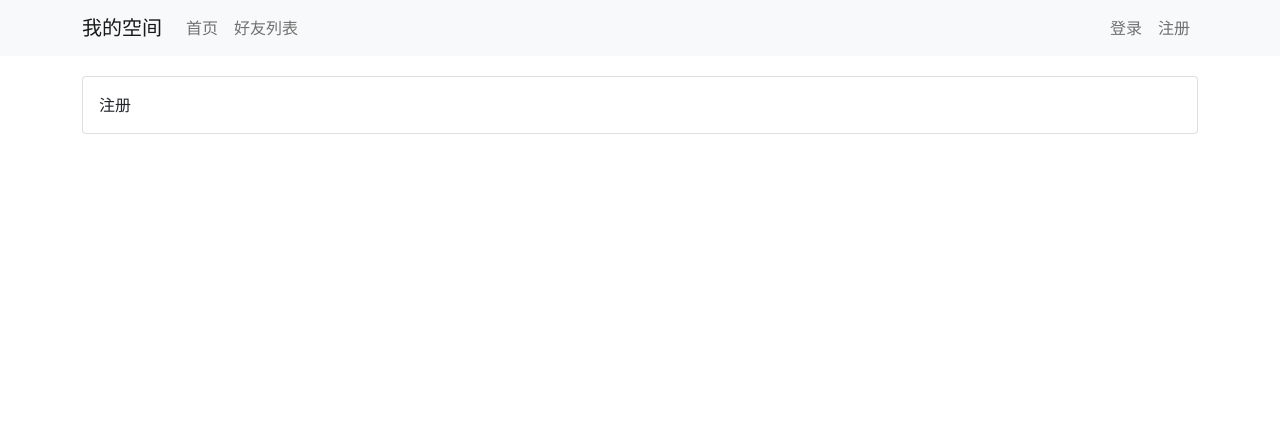
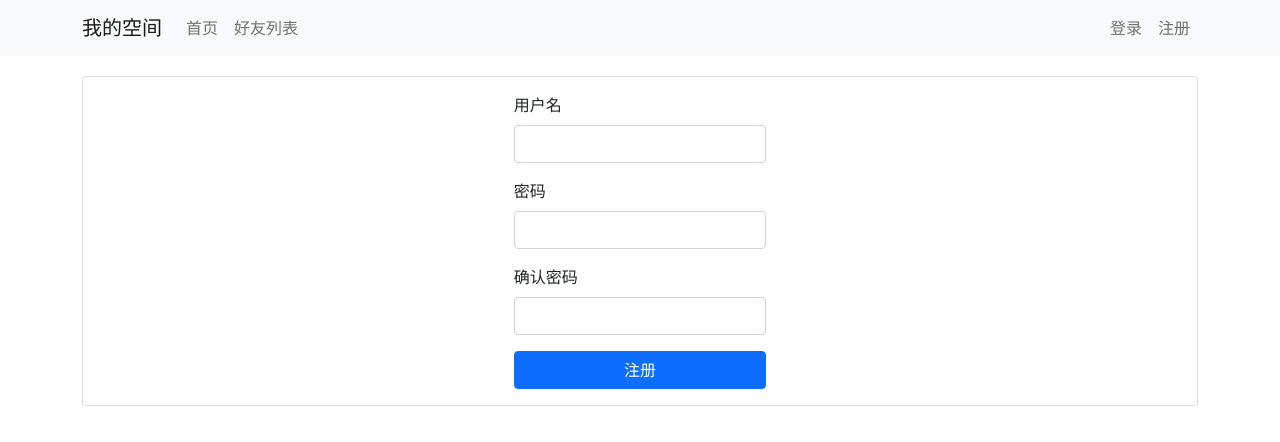
Before and after one commit to Pcjmy/MySpace, a Vue app: page /myspace/register in a window 1280 px wide. Shown: the top 442 px of the page. Built offline with nearby package versions, Linux system fonts and the light colour scheme.

Commit message:
用户注册

```diff
--- a/src/store/user.js
+++ b/src/store/user.js
@@ -87,6 +87,25 @@ const ModuleUser = {
             }
         });
     },
+    register(context, data) {
+      $.ajax({
+        url: 'https://app165.acapp.acwing.com.cn/myspace/user/',
+        type: 'POST',
+        data: {
+          username: data.username,
+          password: data.password,
+          password_confirm: data.password_confirm
+        },
+        success: (res) => {
+          console.log(res.result);
+          if (res.result === 'success') {
+            data.success();
+          } else {
+            data.error();
+          }
+        }
+      })
+    }
   },
   modules: {
   }
--- a/src/views/LoginView.vue
+++ b/src/views/LoginView.vue
@@ -16,7 +16,6 @@
         </form>
       </div>
     </div>
-
   </ContentBase>
 </template>
 
--- a/src/views/RegisterView.vue
+++ b/src/views/RegisterView.vue
@@ -1,19 +1,77 @@
 <template>
   <ContentBase>
-    注册
+    <div class="row justify-content-md-center">
+      <div class="col-3">
+        <form @submit.prevent="register">
+          <div class="mb-3">
+            <label for="username" class="form-label">用户名</label>
+            <input v-model="username" type="text" class="form-control" id="username">
+          </div>
+          <div class="mb-3">
+            <label for="password" class="form-label">密码</label>
+            <input v-model="password" type="password" class="form-control" id="password">
+          </div>
+          <div class="mb-3">
+            <label for="password_confirm" class="form-label">确认密码</label>
+            <input v-model="password_confirm" type="password" class="form-control" id="password_confirm">
+          </div>
+          <div class="error-message">{{ error_message }}</div>
+          <button type="submit" class="btn btn-primary">注册</button>
+        </form>
+      </div>
+    </div>
   </ContentBase>
 </template>
 
 <script>
-import ContentBase from '../components/ContentBase';
+import ContentBase from '../components/ContentBase'
+import { useStore } from 'vuex'
+import { ref } from 'vue'
 
 export default {
-  name: "RegisterView",
+  name: 'RegisterView',
   components: {
-    ContentBase,
+    ContentBase
+  },
+  setup() {
+    const store = useStore();
+    let username = ref();
+    let password = ref();
+    let password_confirm = ref();
+    let error_message = ref();
+
+    const register = () => {
+      error_message.value = "";
+      store.dispatch("register", {
+        username: username.value,
+        password: password.value,
+        password_confirm: password_confirm.value,
+        success() {
+          console.log('注册成功');
+        },
+        error() {
+          error_message.value = '注册失败';
+        }
+      })
+    }
+
+    return {
+      username,
+      password,
+      password_confirm,
+      error_message,
+      register
+    }
   }
-};
+}
 </script>
 
 <style scoped>
+button {
+  width: 100%;
+}
+
+.error-message {
+  color: red;
+}
 </style>
```
Also changed, not shown: 1 other file (tests, documents, lock files or other folders). Lines whose indentation alone changed are shown as unchanged.
